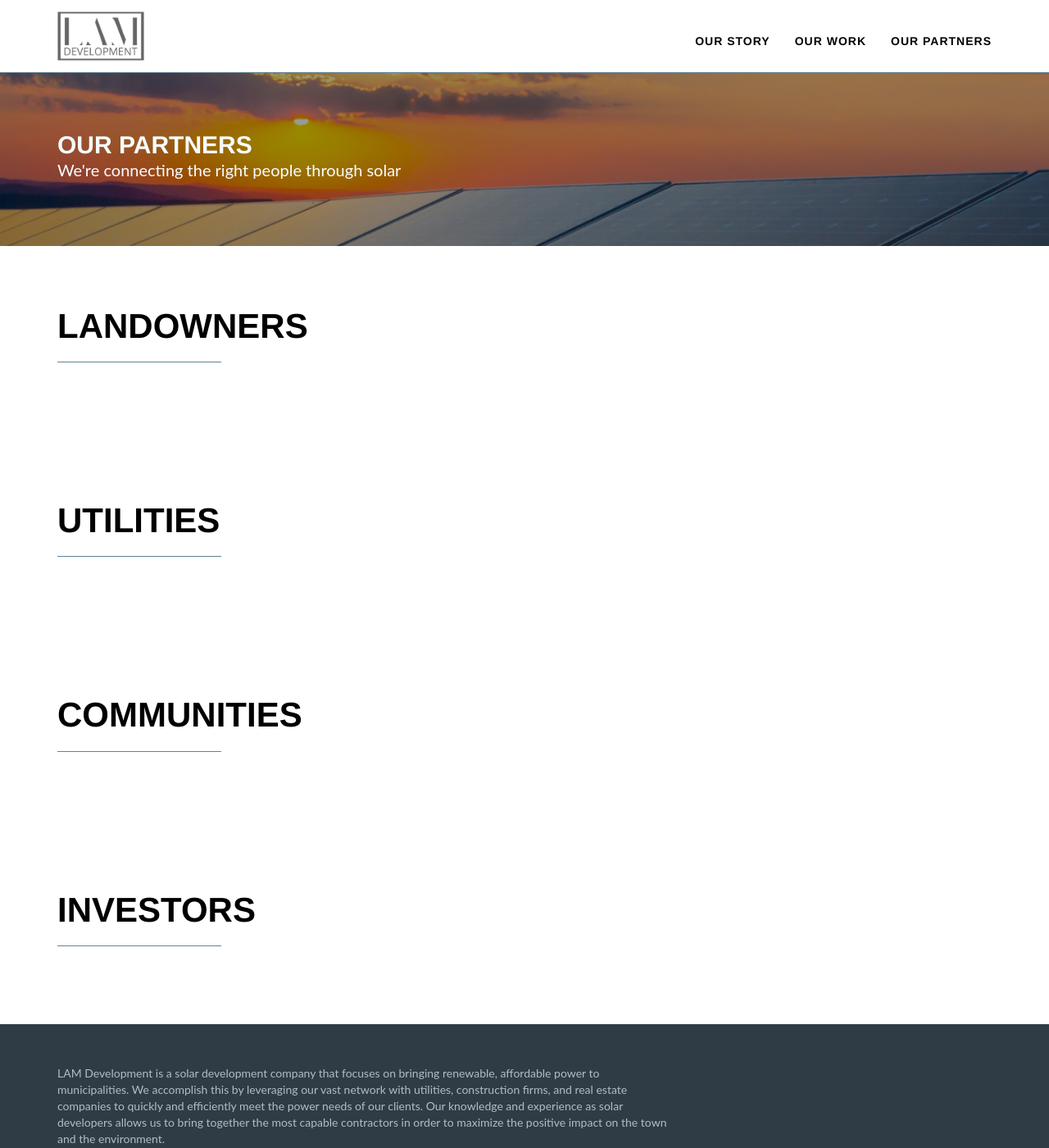
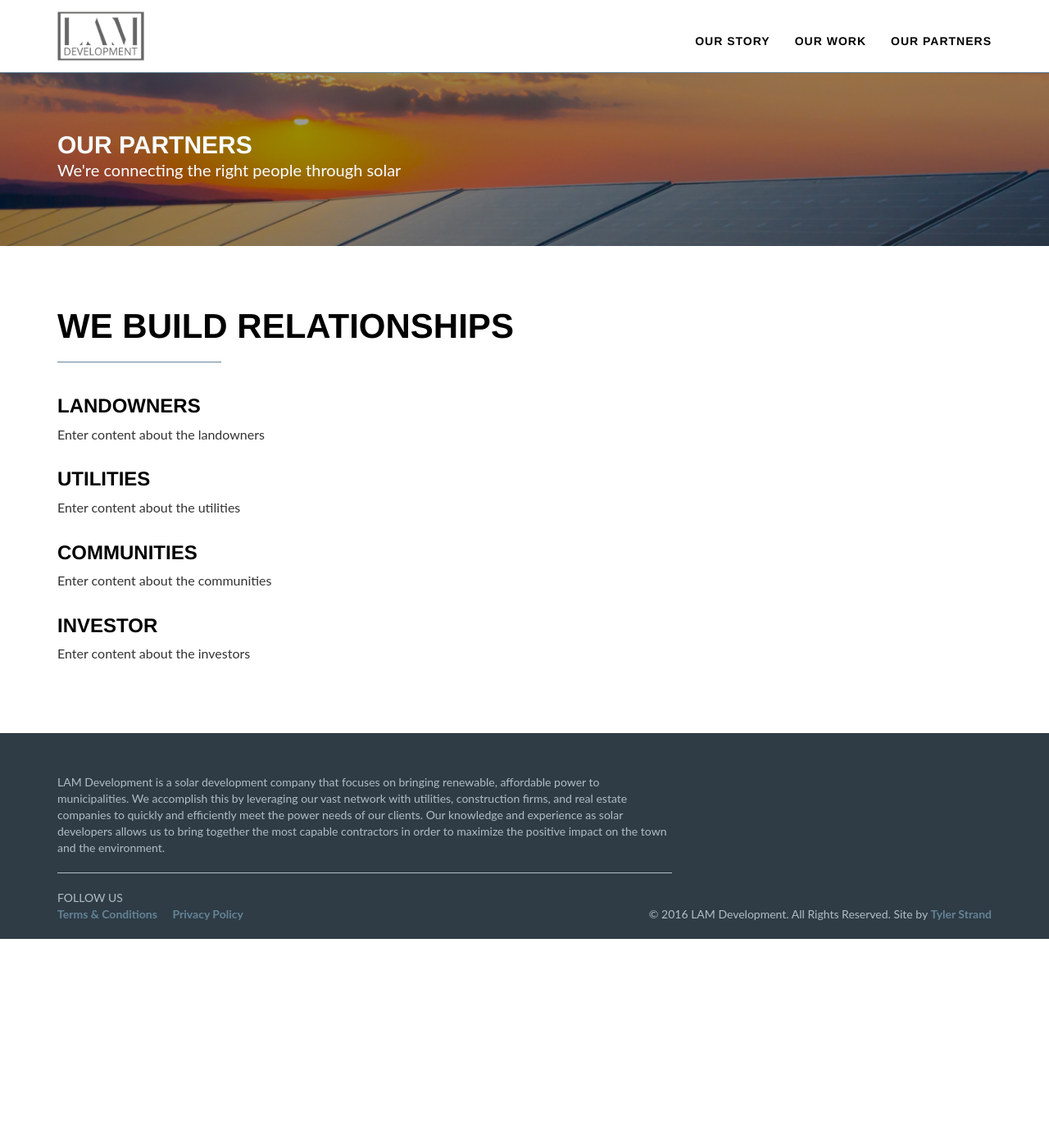
Before and after one commit to tstrand/lamdevelopment, a Jekyll site: the page built from partners.markdown, in a window 1280 px wide and 1400 px high. Shown: the whole window at 82% size. Built offline with Jekyll 4.4.1, drawn with Linux system fonts in a browser that asks for light colours.

Commit message:
more content

```diff
--- a/_layouts/partners.html
+++ b/_layouts/partners.html
@@ -3,46 +3,45 @@ layout: page
 ---
 
 <!-- Our Partners -->
-<section id="landowners">
+<section>
     <div class="container">
         <div class="row">
             <div class="col-xs-12">
-                <h2 class="solution-title">Landowners</h2>
+                <h2 class="solution-title">We build relationships</h2>
                 <hr class="divider left">
+            </div>
+        </div>
+        <div class="row">
+            <div class="col-lg-12">
+                <h3 id="landowners">Landowners</h3>
+            </div>
+            <div class="col-lg-10 col-md-10 col-sm-10">
+                <p class="small">Enter content about the landowners</p>
+            </div>
+        </div>
+        <div class="row">
+            <div class="col-lg-12">
+                <h3 id="utilities">Utilities</h3>
+            </div>
+            <div class="col-lg-10 col-md-10 col-sm-10">
+                <p class="small">Enter content about the utilities</p>
+            </div>
+        </div>
+        <div class="row">
+            <div class="col-lg-12">
+                <h3 id="communities">Communities</h3>
+            </div>
+            <div class="col-lg-10 col-md-10 col-sm-10">
+                <p class="small">Enter content about the communities</p>
+            </div>
+        </div>
+        <div class="row">
+            <div class="col-lg-12">
+                <h3 id="investors">Investor</h3>
+            </div>
+            <div class="col-lg-10 col-md-10 col-sm-10">
+                <p class="small">Enter content about the investors</p>
             </div>
         </div>
     </div>
 </section>
-
-<section id="utilities">
-    <div class="container">
-        <div class="row">
-            <div class="col-xs-12">
-                <h2 class="solution-title">Utilities</h2>
-                <hr class="divider left">
-            </div>
-        </div>
-    </div>
-</section>
-
-<section id="communities">
-    <div class="container">
-        <div class="row">
-            <div class="col-xs-12">
-                <h2 class="solution-title">Communities</h2>
-                <hr class="divider left">
-            </div>
-        </div>
-    </div>
-</section>
-
-<section id="investors">
-    <div class="container">
-        <div class="row">
-            <div class="col-xs-12">
-                <h2 class="solution-title">Investors</h2>
-                <hr class="divider left">
-            </div>
-        </div>
-    </div>
-</section>
--- a/work.markdown
+++ b/work.markdown
@@ -3,7 +3,7 @@ title: LAM | Our Work
 date: 2016-08-18 01:29:00 Z
 permalink: "/work"
 position: 0
-layout: page
+layout: work
 header-text: Our Work
 subheader-text: We're bringing solar to New York State
 ---
```
Also changed, not shown: _layouts/work.html (+7 -9 lines).
